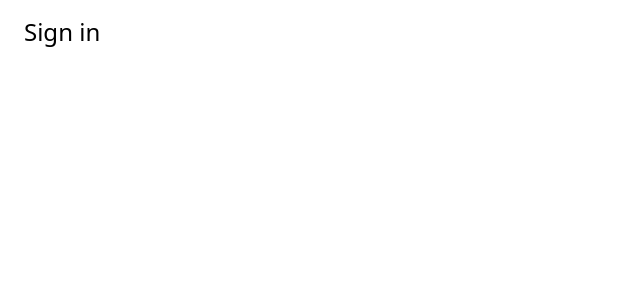
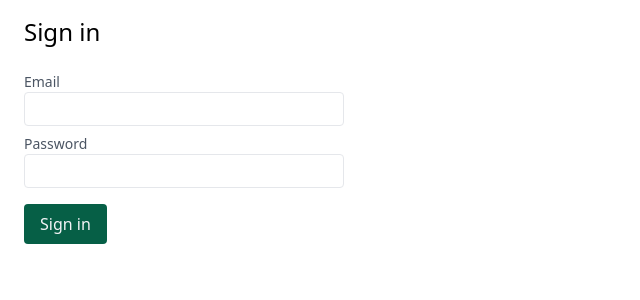
Before and after one commit to jovanadjuric/webshop, a Next.js app in the folder frontend/: page /sign-in in a window 1280 px wide. Shown: the top 300 px of the page, without its empty margins (0-640 px from the left). Built offline with nearby package versions, Linux system fonts and the light colour scheme.

Commit message:
feat: add sign in page

```diff
--- /dev/null
+++ b/frontend/components/Button.jsx
@@ -0,0 +1,14 @@
+import React from "react";
+
+function Button({ type, children }) {
+  return (
+    <button
+      className="bg-green-800 px-4 py-2 text-gray-100 rounded hover:bg-green-700 my-2"
+      type={type}
+    >
+      {children}
+    </button>
+  );
+}
+
+export default Button;
--- /dev/null
+++ b/frontend/components/Field.jsx
@@ -0,0 +1,12 @@
+import React from "react";
+
+function Field({ label, children }) {
+  return (
+    <label className="block my-2">
+      <span className="block text-sm text-gray-600">{label}</span>
+      {children}
+    </label>
+  );
+}
+
+export default Field;
--- /dev/null
+++ b/frontend/components/Input.jsx
@@ -0,0 +1,7 @@
+import React from "react";
+
+function Input({ type }) {
+  return <input type={type} className="border rounded px-3 py-1 w-80" />;
+}
+
+export default Input;
--- a/frontend/pages/sign-in.jsx
+++ b/frontend/pages/sign-in.jsx
@@ -1,8 +1,23 @@
 import React from "react";
+import Input from "../components/Input";
+import Field from "../components/Field";
 import Page from "../components/Page";
+import Button from "../components/Button";
 
 function SignInPage() {
-  return <Page title="Sign in"></Page>;
+  return (
+    <Page title="Sign in">
+      <form>
+        <Field label="Email">
+          <Input type="email" />
+        </Field>
+        <Field label="Password">
+          <Input type="password" />
+        </Field>
+        <Button type="submit">Sign in</Button>
+      </form>
+    </Page>
+  );
 }
 
 export default SignInPage;
```
